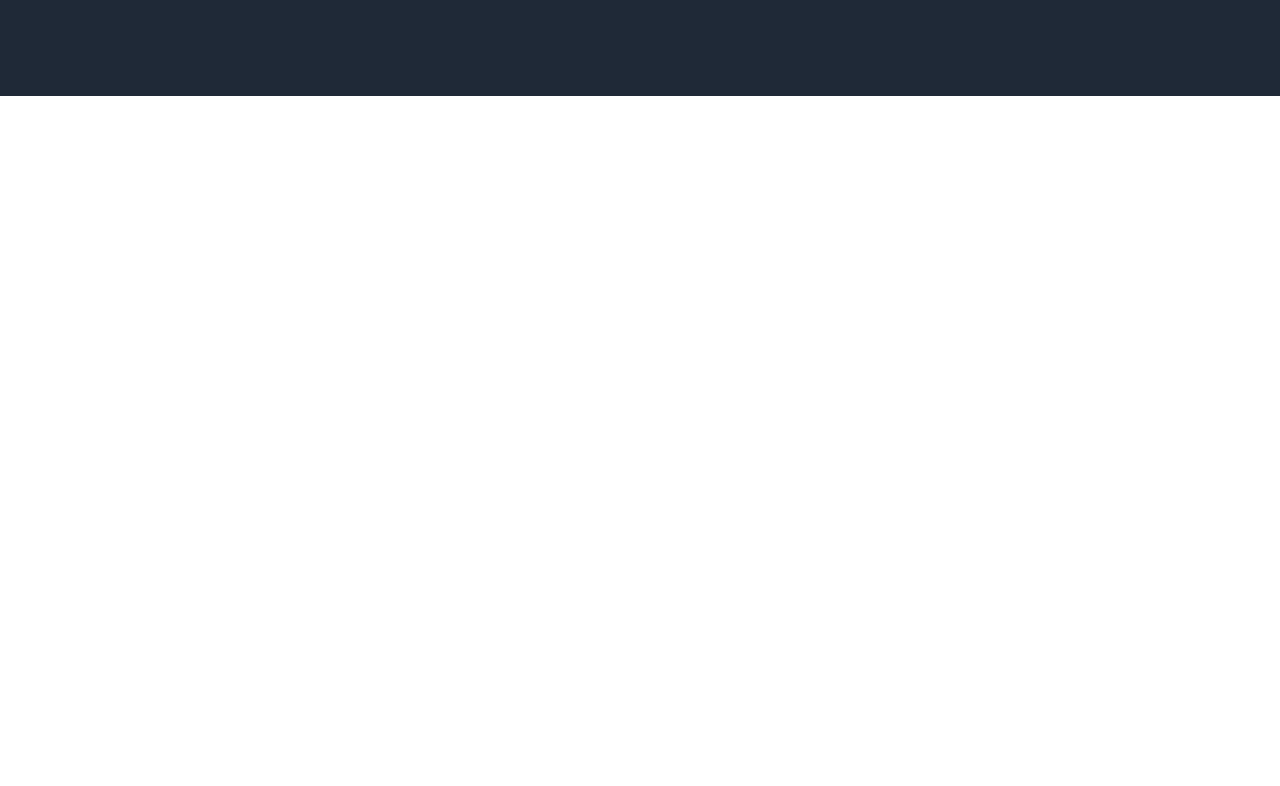
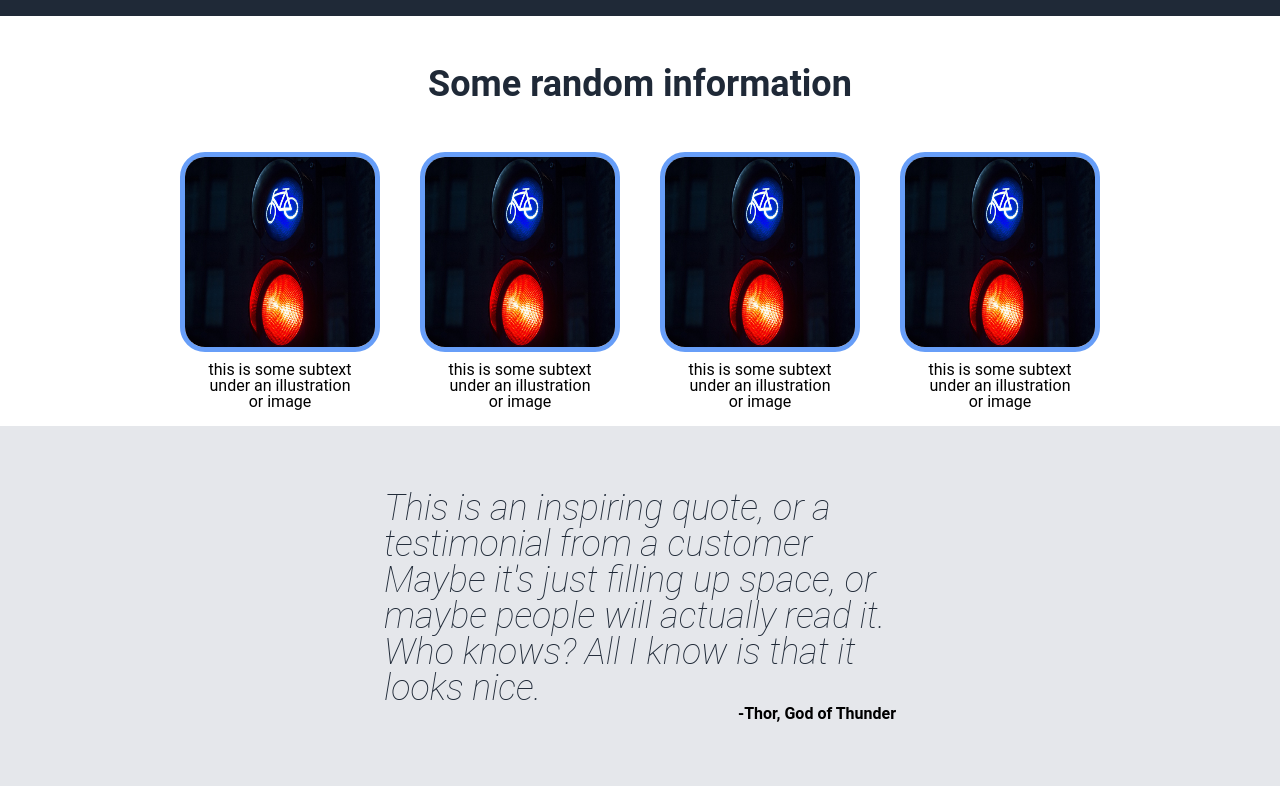
Before and after one commit to JyrexRonaldo/landing-page, a plain HTML site: page index.html in a window 1280 px wide. Shown: the part 424-1210 px from the top of the page. Before the commit the page ends 800 px from the top, so only its background shows below. Drawn offline with Linux system fonts and the light colour scheme.

Commit message:
Add section two and three of the site

```diff
--- a/css/style.css
+++ b/css/style.css
@@ -8,7 +8,7 @@ body {
 
 .one {
     background-color: #1f2937;
-    height: 65vh;
+    height: 55vh;
     display: flex;
     flex-direction: column;
     align-items: center;
@@ -16,7 +16,7 @@ body {
 }
 
 .one-header, .one-body {
-    width: 65%;
+    width: 60%;
     display: flex;
     justify-content: space-between;
 }
@@ -60,7 +60,7 @@ h1 {
 }
 
 .one-body img {
-    width: 40%;
+    width: 400px;
     height: auto;
 }
 
@@ -73,3 +73,78 @@ button {
     padding: 10px 30px 10px 30px;
     text-decoration: none;
   }
+
+.two {
+    height: 45vh;
+}
+
+.information {
+    font-size: 36px;
+    font-weight: bolder;
+    color: #1f2937;
+    text-align: center;
+    margin: 50px 0px;
+
+}
+
+.illustrations {
+    display: flex;
+    justify-content: center;
+    gap: 40px;
+
+}
+
+.item img{
+    border: 5px solid #679EF8;
+    width: 200px;
+    height: 200px;
+    border-radius: 25px;
+
+}
+
+.item {
+    display: flex;
+    width: 200px;
+    flex-direction: column;
+    justify-content: center;
+    gap: 10px;
+}
+
+.item p {
+    width: 150px;
+    margin: 0px auto;
+    text-align: center;
+}
+
+.three {
+    height: 45vh;
+    background-color: #e5e7eb;
+    display: flex;
+    justify-content: center;
+    align-items: center;
+}
+
+.inspiring-quote {
+    font-size: 36px;
+    font-style: italic;
+    font-weight: 100;
+    color: #1f2937;
+}
+
+.text {
+    display: flex;
+    justify-content: center;
+    align-items: center;
+    flex-direction: column;
+    width: 40%;
+}
+
+.author {
+    font-size: 16PX;
+    font-weight: bolder;
+    align-self: flex-end;
+}
+
+.four {
+
+}
--- a/index.html
+++ b/index.html
@@ -27,8 +27,34 @@
             <img src="./img/traffic.jpg" alt="traffic-image">
         </div>
     </div>
-    <div class="two"></div>
-    <div class="three"></div>
+    <div class="two">
+        <p class="information">Some random information</p>
+        <div class="illustrations">
+            <div class="item">
+                <img src="./img/traffic.jpg" alt="traffic-image">
+                <p>this is some subtext under an illustration or image</p>
+            </div>
+            <div class="item">
+                <img src="./img/traffic.jpg" alt="traffic-image">
+                <p>this is some subtext under an illustration or image</p>
+            </div>
+            <div class="item">
+                <img src="./img/traffic.jpg" alt="traffic-image">
+                <p>this is some subtext under an illustration or image</p>
+            </div>
+            <div class="item">
+                <img src="./img/traffic.jpg" alt="traffic-image">
+                <p>this is some subtext under an illustration or image</p>
+            </div>
+        </div>
+    </div>
+    <div class="three">
+        <div class="text">
+            <p class="inspiring-quote">This is an inspiring quote, or a testimonial from a customer Maybe it's just filling up space, or maybe people will actually read it. Who knows? All I know is that it looks nice.</p>
+            <p class="author">-Thor, God of Thunder</p>
+        </div>
+
+    </div>
     <div class="four"></div>
     <footer></footer>
 </body>
```
